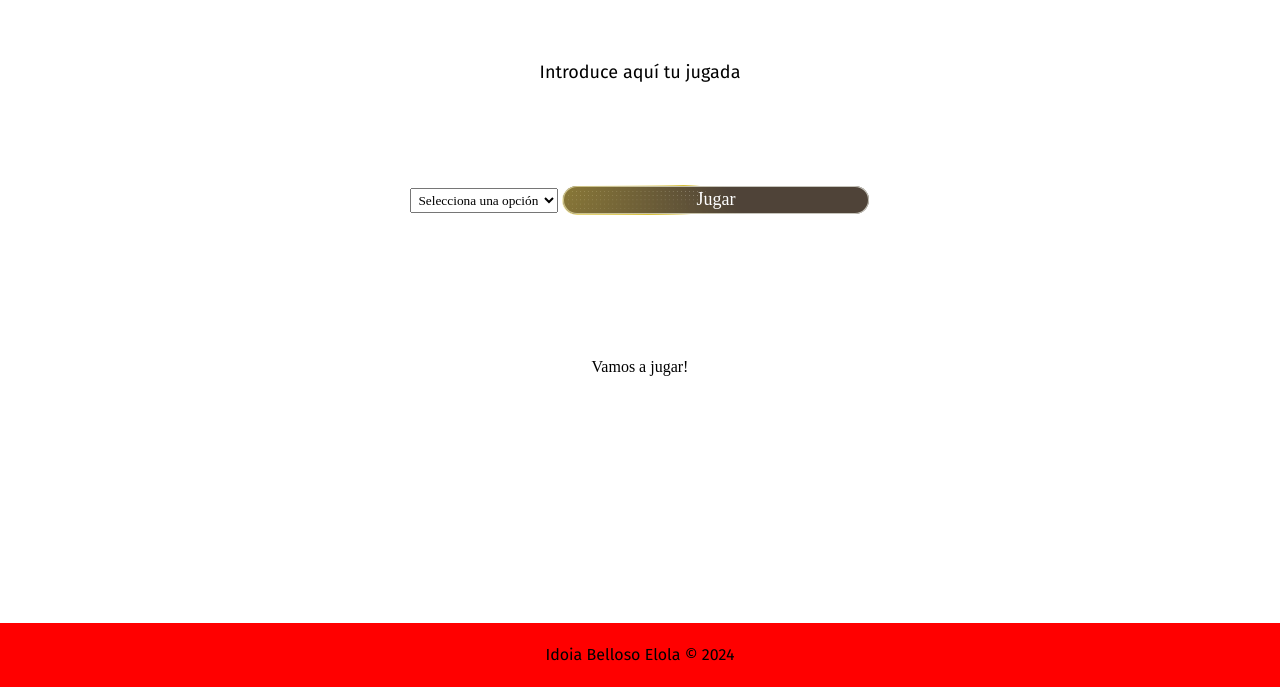
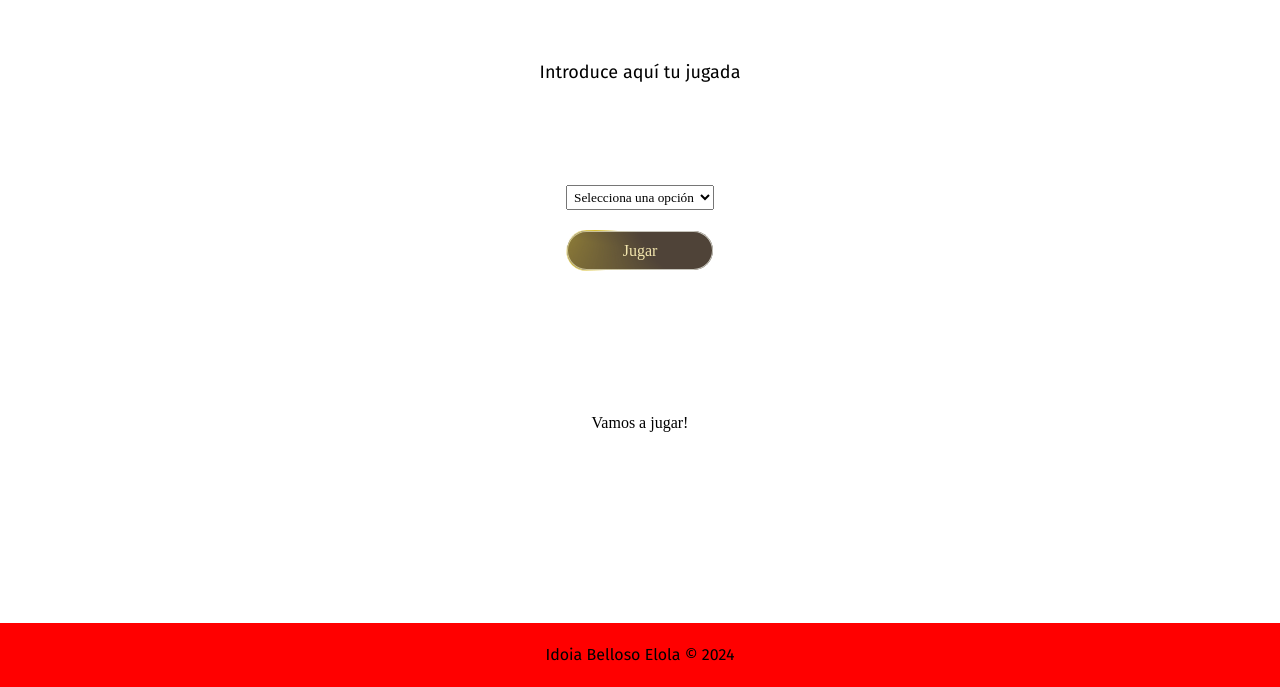
Before and after one commit to IdoiaBE/modulo-2-ejercicio.intermedio, a website built with Vite: page src/index.html in a window 1280 px wide. Shown: the part 117-804 px from the top of the page. Built offline with nearby package versions, Linux system fonts and the light colour scheme; a web font is replaced by a local one.

Commit message:
playbutton style adjustments

```diff
--- a/src/scss/components/_playButton.scss
+++ b/src/scss/components/_playButton.scss
@@ -1,9 +1,9 @@
 :root {
 	--shiny-cta-bg: #4f4338;
 	--shiny-cta-bg-subtle: #c6c4bb;
-	--shiny-cta-fg: #ffffff;
+	--shiny-cta-fg: #f3e6ae;
 	--shiny-cta-highlight: rgb(215, 191, 54);
-	--shiny-cta-highlight-subtle: #ffe884;
+	--shiny-cta-highlight-subtle: #ffffff;
   }
 
   @property --gradient-angle {
@@ -31,7 +31,6 @@
   }
 
   .shiny-cta {
-	min-width: 30%;
 	--animation: gradient-angle linear infinite;
 	--duration: 3s;
 	--shadow-size: 2px;
@@ -40,10 +39,10 @@
 	overflow: hidden;
 	cursor: pointer;
 	outline-offset: 4px;
-	padding: 5px 15px;
-	font-family: inherit;
-	font-size: 1.125rem;
+	font-family: $font-text;
+  	font-size: 16px;
 	line-height: 1.2;
+	padding: 10px;
 	border: 1px solid transparent;
 	border-radius: 360px;
 	color: var(--shiny-cta-fg);
--- a/src/scss/layout/_page.scss
+++ b/src/scss/layout/_page.scss
@@ -14,7 +14,9 @@
 }
 
 .play {
-  width: 100%;
+  display: flex;
+  flex-direction: column;
+  gap: 20px;
   padding: 5% 10%;
   text-align: center;
 }
@@ -23,9 +25,3 @@
   font-family: $font-text;
   padding: 3px;
 }
-
-#playGame {
-  font-family: $font-text;
-  padding: 3px 16px;
-  cursor: pointer;
-}
```
